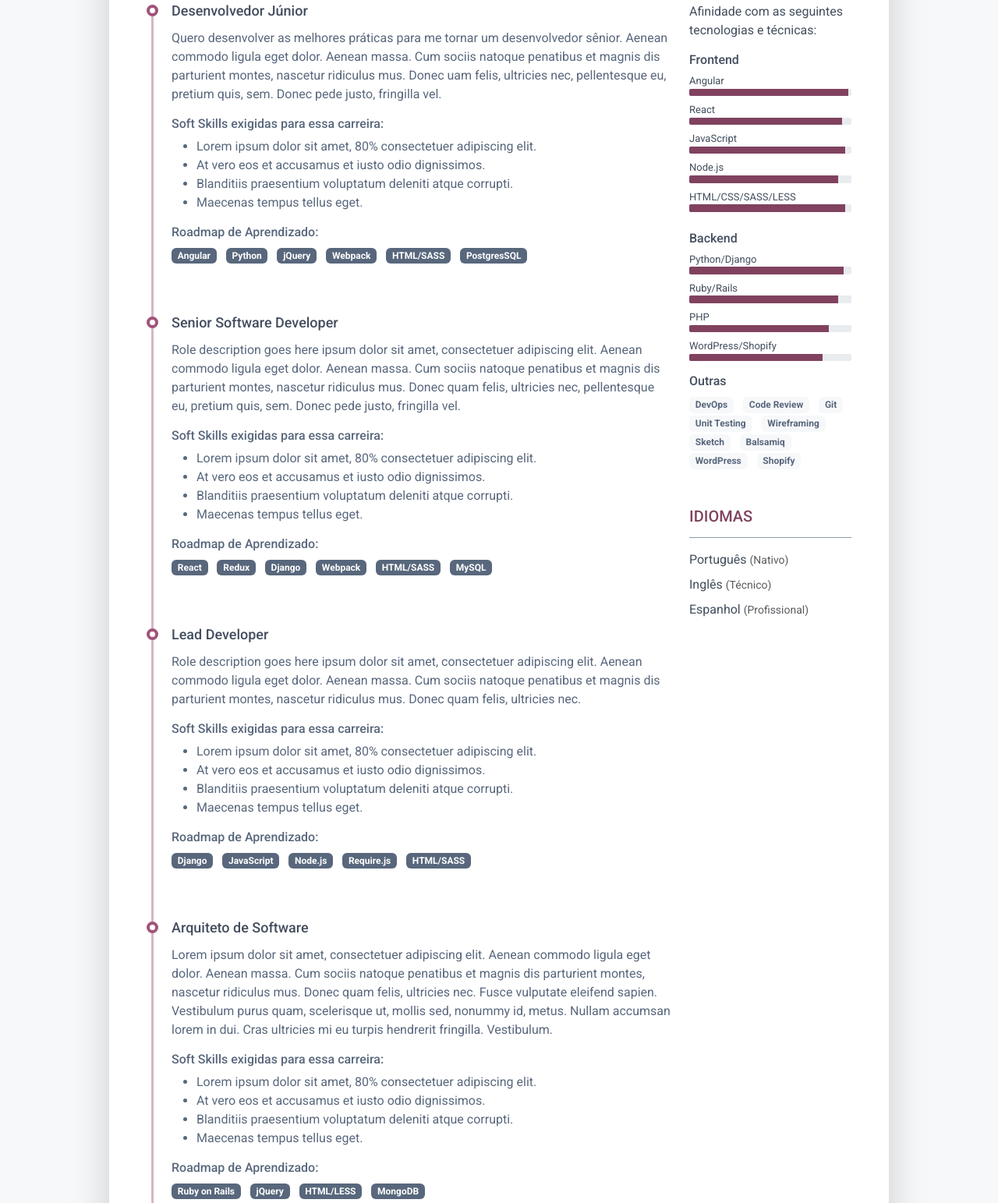
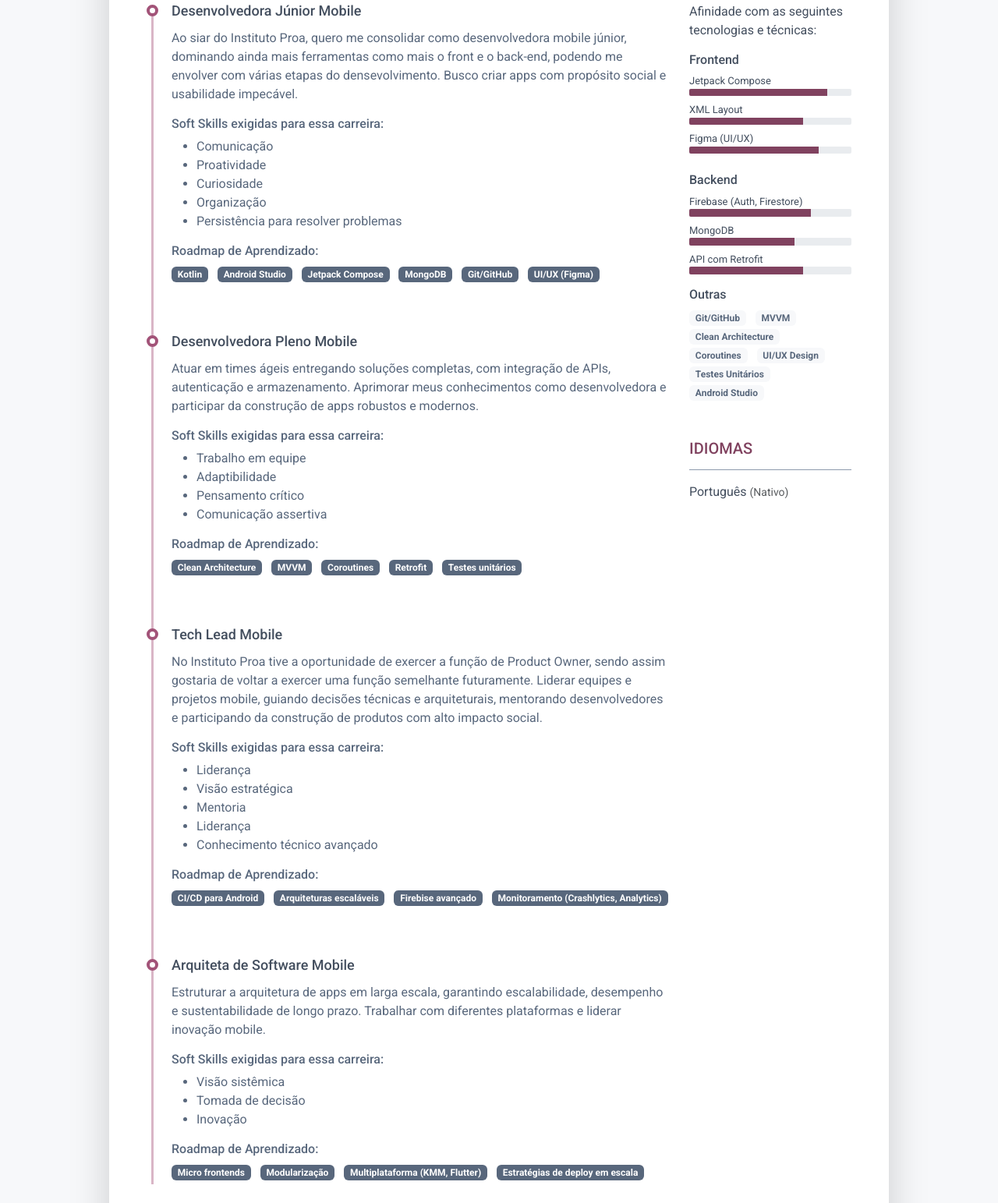
Before and after one commit to AnaJuLima2006/MapaDeCarreira, a plain HTML site: page index.html in a window 1280 px wide. Shown: the part 741-2284 px from the top of the page at 78% size. Drawn offline with Linux system fonts and the light colour scheme.

Commit message:
estrutura

```diff
--- a/index.html
+++ b/index.html
@@ -93,8 +93,8 @@
 					<div class="resume-section-content">
 						<p style="text-align: justify;" ="mb-0">	Olá! Eu sou a Ana Julia Lima — ou só Naju. Sou técnica em Desenvolvimento de
 							Sistemas e estudante focada em desenvolvimento mobile. Desde cedo, percebi que a tecnologia
-							é uma ponte incrível entre ideias e impacto real — e é isso que me inspira todos os dias.
-							Me formei na ETEC de Guaianases (onde tive contato com várias tecnologias, linguagens, e
+							é uma ponte incrível entre ideias e impacto real — e é isso que me inspira todos os dias.  Me
+							formei na ETEC de Guaianases (onde tive contato com várias tecnologias, linguagens, e
 							conheci a tecnologia e a programação), e atualmente estou no Proprofissão, do Instituto Proa,
 							onde sigo me aprofundando em Kotlin e Android Studio. Meu foco é criar soluções que façam
 							sentido, tanto tecnicamente quanto socialmente.
@@ -117,45 +117,55 @@
 
 										<div class="resume-timeline-item-header mb-2">
 											<div class="d-flex flex-column flex-md-row">
-												<h3 class="resume-position-title font-weight-bold mb-1">Desenvolvedor
-													Júnior
+												<h3 class="resume-position-title font-weight-bold mb-1">Desenvolvedora Júnior Mobile
 												</h3>
 											</div>
 										</div>
 										<div class="resume-timeline-item-desc">
-											<p>Quero desenvolver as melhores práticas para me tornar
-												um desenvolvedor sênior. Aenean commodo ligula eget dolor. Aenean massa.
-												Cum sociis natoque penatibus et magnis dis parturient montes, nascetur
-												ridiculus mus. Donec uam felis, ultricies nec, pellentesque eu, pretium
-												quis, sem. Donec
-												pede justo, fringilla vel.</p>
+											<p>Ao siar do Instituto Proa, quero me consolidar como desenvolvedora mobile júnior, dominando ainda mais ferramentas como
+												mais o front e o back-end, podendo me envolver com várias etapas do densevolvimento. Busco criar apps com propósito social e usabilidade impecável.</p>
 											</p>
 											<h4 class="resume-timeline-item-desc-heading font-weight-bold">
 												Soft Skills exigidas para essa carreira:
 											</h4>
 											<ul>
-												<li>Lorem ipsum dolor sit amet, 80% consectetuer adipiscing elit.</li>
-												<li>At vero eos et accusamus et iusto odio dignissimos.</li>
-												<li>Blanditiis praesentium voluptatum deleniti atque corrupti.</li>
-												<li>Maecenas tempus tellus eget.</li>
+												<li>Comunicação</li>
+												<li>Proatividade</li>
+												<li>Curiosidade</li>
+												<li>Organização</li>
+												<li>Persistência para resolver problemas</li>
 											</ul>
 											<h4 class="resume-timeline-item-desc-heading font-weight-bold">
 												Roadmap de Aprendizado:</h4>
 											</h4>
 											<ul class="list-inline">
 												<li class="list-inline-item">
-													<span class="badge bg-secondary badge-pill">Angular</span>
+													<span class="badge bg-secondary badge-pill">Kotlin</span>
+												</li>
+												<li class="list-inline-item">
+													<span
+														class="badge bg-secondary badge-pill">Android Studio
+													</spa>
+												</li>
+												<li class="list-inline-item">
+													<span
+														class="badge bg-secondary badge-pill">Jetpack Compose
+
+													</span>
+												</li>
+												<li class="list-inline-item">
+													<span
+														class="badge bg-secondary badge-pill">MongoDB
+													</span>
+												</li>
+												<li class="list-inline-item">
+													<span
+														class="badge bg-secondary badge-pill">Git/GitHub
+
+													</span>
 												</li>
 												<li class="list-inline-item"><span
-														class="badge bg-secondary badge-pill">Python</span></li>
-												<li class="list-inline-item"><span
-														class="badge bg-secondary badge-pill">jQuery</span></li>
-												<li class="list-inline-item"><span
-														class="badge bg-secondary badge-pill">Webpack</span></li>
-												<li class="list-inline-item"><span
-														class="badge bg-secondary badge-pill">HTML/SASS</span></li>
-												<li class="list-inline-item"><span
-														class="badge bg-secondary badge-pill">PostgresSQL</span></li>
+														class="badge bg-secondary badge-pill">UI/UX (Figma)</span></li>
 											</ul>
 										</div>
 
@@ -165,40 +175,51 @@
 
 										<div class="resume-timeline-item-header mb-2">
 											<div class="d-flex flex-column flex-md-row">
-												<h3 class="resume-position-title font-weight-bold mb-1">Senior Software
-													Developer</h3>
+												<h3 class="resume-position-title font-weight-bold mb-1">Desenvolvedora Pleno Mobile</h3>
 											</div>
 										</div>
 										<div class="resume-timeline-item-desc">
-											<p>Role description goes here ipsum dolor sit amet, consectetuer adipiscing
-												elit. Aenean commodo ligula eget dolor. Aenean massa. Cum sociis natoque
-												penatibus et magnis dis parturient montes, nascetur ridiculus mus. Donec
-												quam felis, ultricies nec, pellentesque eu, pretium quis, sem. Donec
-												pede justo, fringilla vel.</p>
+											<p>Atuar em times ágeis entregando soluções completas, com integração de APIs,
+												 autenticação e armazenamento. Aprimorar meus conhecimentos como desenvolvedora
+												 e participar da construção de apps robustos e modernos.</p>
 											<h4 class="resume-timeline-item-desc-heading font-weight-bold">
 												Soft Skills exigidas para essa carreira:
 											</h4>
 											<ul>
-												<li>Lorem ipsum dolor sit amet, 80% consectetuer adipiscing elit.</li>
-												<li>At vero eos et accusamus et iusto odio dignissimos.</li>
-												<li>Blanditiis praesentium voluptatum deleniti atque corrupti.</li>
-												<li>Maecenas tempus tellus eget.</li>
+												<li>Trabalho em equipe</li>
+												<li>Adaptibilidade</li>
+												<li>Pensamento crítico</li>
+												<li>Comunicação assertiva</li>
 											</ul>
 											<h4 class="resume-timeline-item-desc-heading font-weight-bold">
 												Roadmap de Aprendizado:</h4>
 											<ul class="list-inline">
-												<li class="list-inline-item"><span
-														class="badge bg-secondary badge-pill">React</span></li>
-												<li class="list-inline-item"><span
-														class="badge bg-secondary badge-pill">Redux</span></li>
-												<li class="list-inline-item"><span
-														class="badge bg-secondary badge-pill">Django</span></li>
-												<li class="list-inline-item"><span
-														class="badge bg-secondary badge-pill">Webpack</span></li>
-												<li class="list-inline-item"><span
-														class="badge bg-secondary badge-pill">HTML/SASS</span></li>
-												<li class="list-inline-item"><span
-														class="badge bg-secondary badge-pill">MySQL</span></li>
+												<li class="list-inline-item">
+													<span
+														class="badge bg-secondary badge-pill">Clean Architecture
+													</span>
+												</li>
+												<li class="list-inline-item">
+													<span
+														class="badge bg-secondary badge-pill">MVVM
+													</span>
+												</li>
+												<li class="list-inline-item">
+													<span
+														class="badge bg-secondary badge-pill">Coroutines
+													</span>
+												</li>
+												<li class="list-inline-item">
+													<span
+														class="badge bg-secondary badge-pill">Retrofit
+													</span>
+												</li>
+												<li class="list-inline-item">
+													<span
+														class="badge bg-secondary badge-pill">Testes unitários
+													</span>
+												</li>
+
 											</ul>
 										</div>
 
@@ -208,38 +229,48 @@
 
 										<div class="resume-timeline-item-header mb-2">
 											<div class="d-flex flex-column flex-md-row">
-												<h3 class="resume-position-title font-weight-bold mb-1">Lead Developer
+												<h3 class="resume-position-title font-weight-bold mb-1">Tech Lead Mobile
 												</h3>
 
 											</div>
 										</div>
 										<div class="resume-timeline-item-desc">
-											<p>Role description goes here ipsum dolor sit amet, consectetuer adipiscing
-												elit. Aenean commodo ligula eget dolor. Aenean massa. Cum sociis natoque
-												penatibus et magnis dis parturient montes, nascetur ridiculus mus. Donec
-												quam felis, ultricies nec.</p>
+											<p>No Instituto Proa tive a oportunidade de exercer a função de Product Owner,
+												sendo assim gostaria de voltar a exercer uma função semelhante futuramente. Liderar equipes e projetos mobile,
+												guiando decisões técnicas e arquiteturais, mentorando desenvolvedores e participando da construção de produtos com alto impacto social.</p>
 											<h4 class="resume-timeline-item-desc-heading font-weight-bold">
 												Soft Skills exigidas para essa carreira:
 											</h4>
 											<ul>
-												<li>Lorem ipsum dolor sit amet, 80% consectetuer adipiscing elit.</li>
-												<li>At vero eos et accusamus et iusto odio dignissimos.</li>
-												<li>Blanditiis praesentium voluptatum deleniti atque corrupti.</li>
-												<li>Maecenas tempus tellus eget.</li>
+												<li>Liderança</li>
+												<li>Visão estratégica</li>
+												<li>Mentoria</li>
+												<li>Liderança</li>
+												<li>Conhecimento técnico avançado </li>
 											</ul>
 											<h4 class="resume-timeline-item-desc-heading font-weight-bold">
 												Roadmap de Aprendizado:</h4>
 											<ul class="list-inline">
-												<li class="list-inline-item"><span
-														class="badge bg-secondary badge-pill">Django</span></li>
-												<li class="list-inline-item"><span
-														class="badge bg-secondary badge-pill">JavaScript</span></li>
-												<li class="list-inline-item"><span
-														class="badge bg-secondary badge-pill">Node.js</span></li>
-												<li class="list-inline-item"><span
-														class="badge bg-secondary badge-pill">Require.js</span></li>
-												<li class="list-inline-item"><span
-														class="badge bg-secondary badge-pill">HTML/SASS</span></li>
+												<li class="list-inline-item">
+													<span
+														class="badge bg-secondary badge-pill">CI/CD para Android
+													</span>
+												</li>
+												<li class="list-inline-item">
+													<span
+														class="badge bg-secondary badge-pill">Arquiteturas escaláveis
+													</span>
+												</li>
+												<li class="list-inline-item">
+													<span
+														class="badge bg-secondary badge-pill">Firebise avançado
+													</span>
+												</li>
+												<li class="list-inline-item">
+													<span
+														class="badge bg-secondary badge-pill">Monitoramento (Crashlytics, Analytics)
+													</span>
+												</li>
 											</ul>
 										</div>
 
@@ -250,38 +281,32 @@
 										<div class="resume-timeline-item-header mb-2">
 											<div class="d-flex flex-column flex-md-row">
 												<h3 class="resume-position-title font-weight-bold mb-1">
-													Arquiteto de Software
+													Arquiteta de Software Mobile
 												</h3>
 											</div>
 										</div>
 										<div class="resume-timeline-item-desc">
-											<p>Lorem ipsum dolor sit amet, consectetuer adipiscing
-												elit. Aenean commodo ligula eget dolor. Aenean massa. Cum sociis natoque
-												penatibus et magnis dis parturient montes, nascetur ridiculus mus. Donec
-												quam felis, ultricies nec. Fusce vulputate eleifend sapien. Vestibulum
-												purus quam, scelerisque ut, mollis sed, nonummy id, metus. Nullam
-												accumsan lorem in dui. Cras ultricies mi eu turpis hendrerit fringilla.
-												Vestibulum.</p>
+											<p>Estruturar a arquitetura de apps em larga escala, garantindo escalabilidade, desempenho e
+												sustentabilidade de longo prazo. Trabalhar com diferentes plataformas e liderar inovação mobile.</p>
 											<h4 class="resume-timeline-item-desc-heading font-weight-bold">
 												Soft Skills exigidas para essa carreira:
 											</h4>
 											<ul>
-												<li>Lorem ipsum dolor sit amet, 80% consectetuer adipiscing elit.</li>
-												<li>At vero eos et accusamus et iusto odio dignissimos.</li>
-												<li>Blanditiis praesentium voluptatum deleniti atque corrupti.</li>
-												<li>Maecenas tempus tellus eget.</li>
+												<li>Visão sistêmica</li>
+												<li>Tomada de decisão</li>
+												<li>Inovação</li>
 											</ul>
 											<h4 class="resume-timeline-item-desc-heading font-weight-bold">
 												Roadmap de Aprendizado:</h4>
 											<ul class="list-inline">
 												<li class="list-inline-item"><span
-														class="badge bg-secondary badge-pill">Ruby on Rails</span></li>
+														class="badge bg-secondary badge-pill">Micro frontends</span></li>
 												<li class="list-inline-item"><span
-														class="badge bg-secondary badge-pill">jQuery</span></li>
+														class="badge bg-secondary badge-pill">Modularização</span></li>
 												<li class="list-inline-item"><span
-														class="badge bg-secondary badge-pill">HTML/LESS</span></li>
+														class="badge bg-secondary badge-pill">Multiplataforma (KMM, Flutter)</span></li>
 												<li class="list-inline-item"><span
-														class="badge bg-secondary badge-pill">MongoDB</span></li>
+														class="badge bg-secondary badge-pill">Estratégias de deploy em escala</span></li>
 											</ul>
 										</div>
 									</article>
@@ -299,105 +324,69 @@
 									<h4 class="resume-skills-cat font-weight-bold">Frontend</h4>
 									<ul class="list-unstyled mb-4">
 										<li class="mb-2">
-											<div class="resume-skill-name">Angular</div>
+											<div class="resume-skill-name">Jetpack Compose</div>
 											<div class="progress resume-progress">
 											<div class="progress-bar theme-progress-bar-dark" role="progressbar"
-													style="width: 98%" aria-valuenow="25" aria-valuemin="0"
-													aria-valuemax="100"></div>
+												style="width: 85%" aria-valuenow="85" aria-valuemin="0" aria-valuemax="100"></div>
 											</div>
 										</li>
 										<li class="mb-2">
-											<div class="resume-skill-name">React</div>
+											<div class="resume-skill-name">XML Layout</div>
 											<div class="progress resume-progress">
 											<div class="progress-bar theme-progress-bar-dark" role="progressbar"
-													style="width: 94%" aria-valuenow="25" aria-valuemin="0"
-													aria-valuemax="100"></div>
+												style="width: 70%" aria-valuenow="70" aria-valuemin="0" aria-valuemax="100"></div>
 											</div>
 										</li>
 										<li class="mb-2">
-											<div class="resume-skill-name">JavaScript</div>
+											<div class="resume-skill-name">Figma (UI/UX)</div>
 											<div class="progress resume-progress">
 											<div class="progress-bar theme-progress-bar-dark" role="progressbar"
-													style="width: 96%" aria-valuenow="25" aria-valuemin="0"
-													aria-valuemax="100"></div>
-											</div>
-										</li>
-
-										<li class="mb-2">
-											<div class="resume-skill-name">Node.js</div>
-											<div class="progress resume-progress">
-												<div class="progress-bar theme-progress-bar-dark" role="progressbar"
-													style="width: 92%" aria-valuenow="25" aria-valuemin="0"
-													aria-valuemax="100"></div>
-											</div>
-										</li>
-										<li class="mb-2">
-											<div class="resume-skill-name">HTML/CSS/SASS/LESS</div>
-											<div class="progress resume-progress">
-												<div class="progress-bar theme-progress-bar-dark" role="progressbar"
-													style="width: 96%" aria-valuenow="25" aria-valuemin="0"
-													aria-valuemax="100"></div>
+												style="width: 80%" aria-valuenow="80" aria-valuemin="0" aria-valuemax="100"></div>
 											</div>
 										</li>
 									</ul>
-								</div>
+
 
 								<div class="resume-skill-item">
 									<h4 class="resume-skills-cat font-weight-bold">Backend</h4>
 									<ul class="list-unstyled">
 									<li class="mb-2">
-											<div class="resume-skill-name">Python/Django</div>
+										<div class="resume-skill-name">Firebase (Auth, Firestore)</div>
 										<div class="progress resume-progress">
 										<div class="progress-bar theme-progress-bar-dark" role="progressbar"
-													style="width: 95%" aria-valuenow="25" aria-valuemin="0"
-													aria-valuemax="100"></div>
+											style="width: 75%" aria-valuenow="75" aria-valuemin="0" aria-valuemax="100"></div>
 										</div>
 									</li>
 									<li class="mb-2">
-											<div class="resume-skill-name">Ruby/Rails</div>
+										<div class="resume-skill-name">MongoDB</div>
 										<div class="progress resume-progress">
 										<div class="progress-bar theme-progress-bar-dark" role="progressbar"
-													style="width: 92%" aria-valuenow="25" aria-valuemin="0"
-													aria-valuemax="100"></div>
+											style="width: 65%" aria-valuenow="65" aria-valuemin="0" aria-valuemax="100"></div>
 										</div>
 									</li>
 									<li class="mb-2">
-											<div class="resume-skill-name">PHP</div>
+										<div class="resume-skill-name">API com Retrofit</div>
 										<div class="progress resume-progress">
 										<div class="progress-bar theme-progress-bar-dark" role="progressbar"
-													style="width: 86%" aria-valuenow="25" aria-valuemin="0"
-													aria-valuemax="100"></div>
-											</div>
-										</li>
-										<li class="mb-2">
-											<div class="resume-skill-name">WordPress/Shopify</div>
-											<div class="progress resume-progress">
-												<div class="progress-bar theme-progress-bar-dark" role="progressbar"
-													style="width: 82%" aria-valuenow="25" aria-valuemin="0"
-													aria-valuemax="100"></div>
+											style="width: 70%" aria-valuenow="70" aria-valuemin="0" aria-valuemax="100"></div>
 										</div>
 									</li>
 									</ul>
+
 								</div>
 
 								<div class="resume-skill-item">
 									<h4 class="resume-skills-cat font-weight-bold">Outras</h4>
 									<ul class="list-inline">
-										<li class="list-inline-item"><span class="badge badge-light">DevOps</span></li>
-										<li class="list-inline-item"><span class="badge badge-light">Code Review</span>
-										</li>
-										<li class="list-inline-item"><span class="badge badge-light">Git</span></li>
-										<li class="list-inline-item"><span class="badge badge-light">Unit Testing</span>
-										</li>
-										<li class="list-inline-item"><span class="badge badge-light">Wireframing</span>
-										</li>
-										<li class="list-inline-item"><span class="badge badge-light">Sketch</span></li>
-										<li class="list-inline-item"><span class="badge badge-light">Balsamiq</span>
-										</li>
-										<li class="list-inline-item"><span class="badge badge-light">WordPress</span>
-										</li>
-										<li class="list-inline-item"><span class="badge badge-light">Shopify</span></li>
+									<li class="list-inline-item"><span class="badge badge-light">Git/GitHub</span></li>
+									<li class="list-inline-item"><span class="badge badge-light">MVVM</span></li>
+									<li class="list-inline-item"><span class="badge badge-light">Clean Architecture</span></li>
+									<li class="list-inline-item"><span class="badge badge-light">Coroutines</span></li>
+									<li class="list-inline-item"><span class="badge badge-light">UI/UX Design</span></li>
+									<li class="list-inline-item"><span class="badge badge-light">Testes Unitários</span></li>
+									<li class="list-inline-item"><span class="badge badge-light">Android Studio</span></li>
 									</ul>
+
 								</div>
 							</div>
 						</section>
@@ -409,11 +398,6 @@
 									<li class="mb-2"><span class="resume-lang-name font-weight-bold">Português</span>
 										<small class="text-muted font-weight-normal">(Nativo)</small>
 									</li>
-									<li class="mb-2 align-middle"><span
-											class="resume-lang-name font-weight-bold">Inglês</span> <small
-											class="text-muted font-weight-normal">(Técnico)</small></li>
-									<li><span class="resume-lang-name font-weight-bold">Espanhol</span> <small
-											class="text-muted font-weight-normal">(Profissional)</small></li>
 								</ul>
 							</div>
 						</section>
```
Lines whose indentation alone changed are shown as unchanged.
